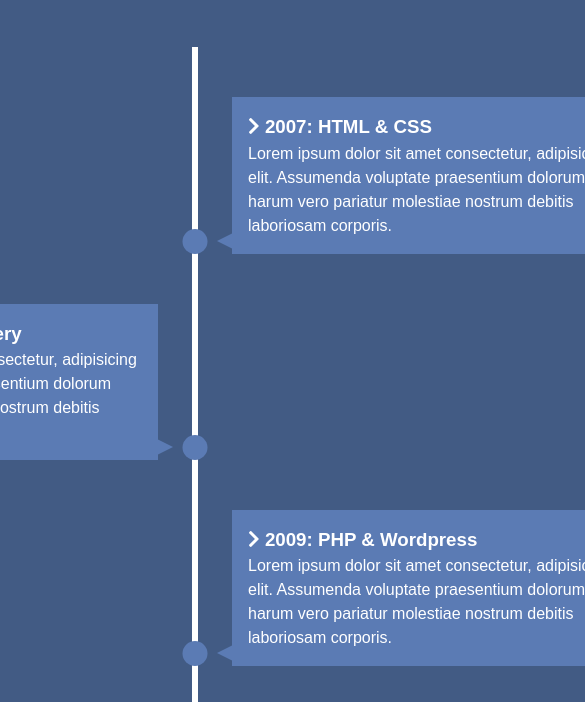
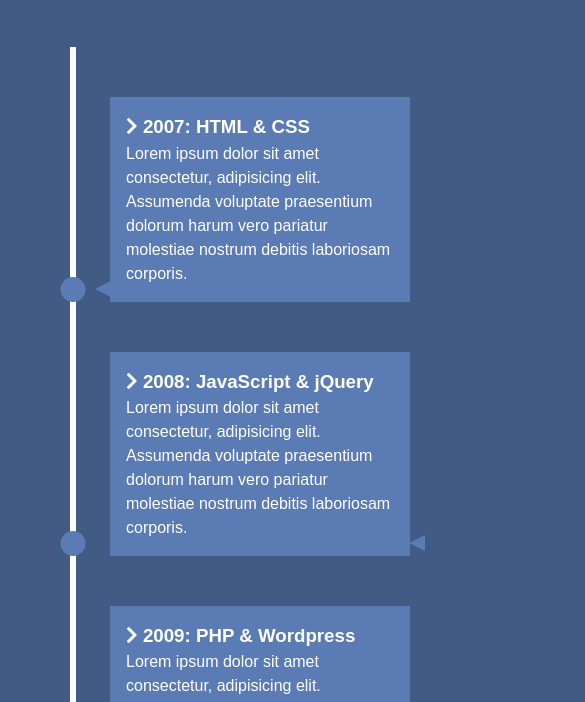
Before and after one commit to RobinKartikeyaKhatri/Modern-HTML-CSS-From-The-Beginning-Including-Sass-, a plain HTML site: page knowledge_resume/index.html in a window 390 px wide. Shown: the part 319-1021 px from the top of the page, 585 px wide, since content can reach past the window. Drawn offline with Linux system fonts and the light colour scheme.

Commit message:
Added media queries

```diff
--- a/knowledge_resume/style.css
+++ b/knowledge_resume/style.css
@@ -105,3 +105,33 @@ h1 {
     border-width: 8px 0 8px 16px;
     border-color: transparent transparent transparent var(--secondary-color);
 }
+
+@media(max-width: 900px) {
+    #timeline ul li div {
+        width: 250px;
+    }
+
+    #timeline ul li:nth-child(even) div {
+        left: -284px;
+    }
+}
+
+@media(max-width: 600px) {
+    #timeline ul li {
+        margin-left: 20px;
+    }
+
+    #timeline ul li div {
+        width: calc(100vw - 90px);
+    }
+
+    #timeline ul li:nth-child(even) div {
+        left: 40px;
+    }
+
+    #timeline ul li:nth-child(even) div:before {
+        right: -15px;
+        border-width: 8px 16px 8px 0;
+        border-color: transparent var(--secondary-color) transparent transparent;
+    }
+}
```
